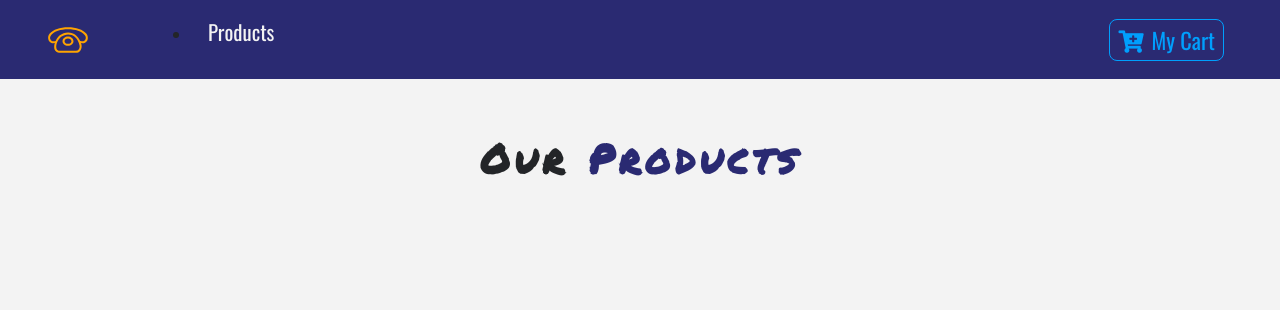
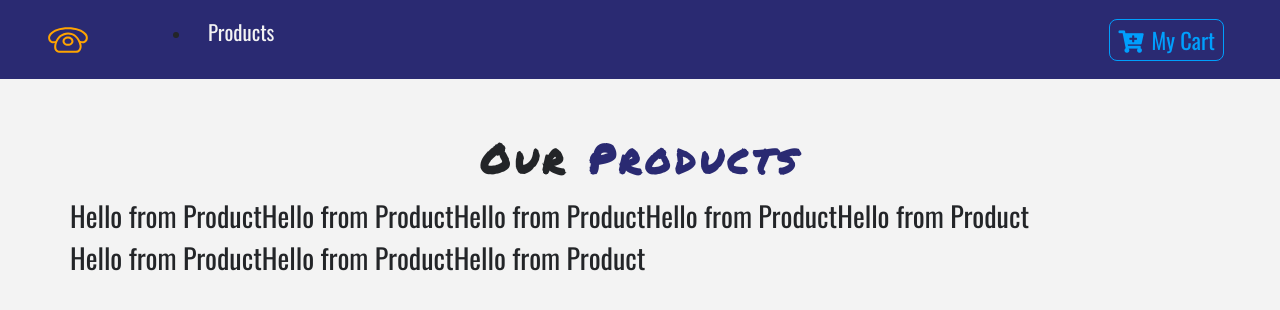
Before and after one commit to saurabh0809/PhoneMall, a React (Create React App) app: page / in a window 1280 px wide. Shown: the top 310 px of the page. Built offline with nearby package versions, Linux system fonts and the light colour scheme.

Commit message:
pass props of products from context api to product list

```diff
--- /dev/null
+++ b/src/Context.js
@@ -0,0 +1,43 @@
+import React, { Component } from "react";
+import { storeProducts, detailProduct } from "./data";
+
+//passing props from context api to product list
+
+// context API
+const ProductContext = React.createContext();
+// Provider
+
+// return children as props
+class ProductProvider extends Component {
+  state = {
+    products: storeProducts,
+    detailProduct: detailProduct
+  };
+
+  handleDetail = () => {
+    console.log("hello from details");
+  };
+
+  addToCart = () => {
+    console.log("hello from add to cart");
+  };
+
+  render() {
+    return (
+      <ProductContext.Provider
+        value={{
+          ...this.state,
+          handleDetail: this.handleDetail,
+          addToCart: this.addToCart
+        }}
+      >
+        {this.props.children}
+      </ProductContext.Provider>
+    );
+  }
+}
+
+// Consumer
+const ProductConsumer = ProductContext.Consumer;
+
+export { ProductProvider, ProductConsumer };
--- a/src/components/ProductList.js
+++ b/src/components/ProductList.js
@@ -2,6 +2,7 @@ import React, { Component } from "react";
 import Product from "./Product";
 import Title from "./Title";
 import { storeProducts } from "../data";
+import { ProductConsumer } from "../Context";
 
 export default class ProductList extends Component {
   // getting state of products from data.js
@@ -17,8 +18,16 @@ export default class ProductList extends Component {
         <div className="py-5">
           <div className="container">
             <Title name="our" title="products" />
-
-            <div className="row" />
+            <div className="row">
+              <ProductConsumer>
+                {value => {
+                  // get props from context api
+                  return value.products.map(product => {
+                    return <Product key={product.id} product={product} />;
+                  });
+                }}
+              </ProductConsumer>
+            </div>
           </div>
         </div>
       </React.Fragment>
--- a/src/index.js
+++ b/src/index.js
@@ -3,12 +3,16 @@ import ReactDOM from "react-dom";
 import "./index.css";
 import App from "./App";
 import { BrowserRouter as Router } from "react-router-dom";
+import { ProductProvider } from "./Context";
 import * as serviceWorker from "./serviceWorker";
+import Product from "./components/Product";
 
 ReactDOM.render(
-  <Router>
-    <App />
-  </Router>,
+  <ProductProvider>
+    <Router>
+      <App />
+    </Router>
+  </ProductProvider>,
   document.getElementById("root")
 );
 
```
